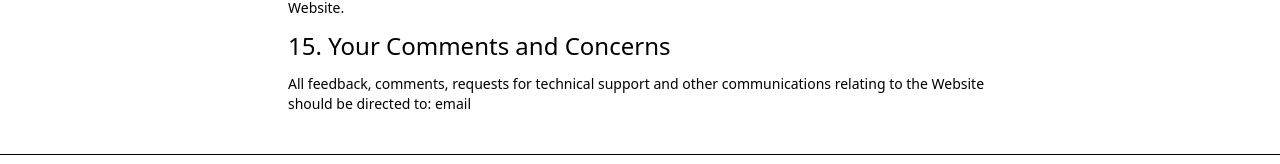
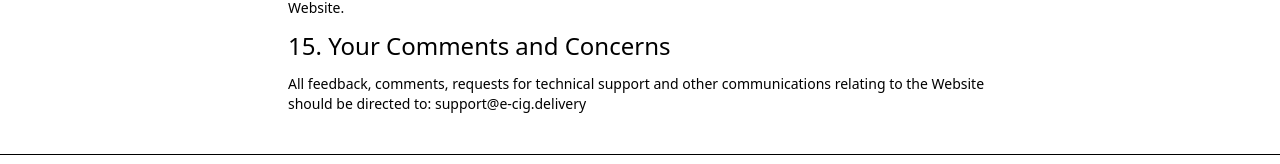
Before and after one commit to jmcmullen/e-cig, a Next.js app: page /terms in a window 1280 px wide. Shown: the part 5206-5370 px from the top of the page. Built offline with nearby package versions, Linux system fonts and the light colour scheme; no server answers.

Commit message:
added support email

```diff
--- a/pages/terms.tsx
+++ b/pages/terms.tsx
@@ -498,7 +498,7 @@ export default function Home() {
               <p className="mb-10">
                 All feedback, comments, requests for technical support and other
                 communications relating to the Website should be directed to:
-                email
+                support@e-cig.delivery
               </p>
             </ol>
           </ol>
```
